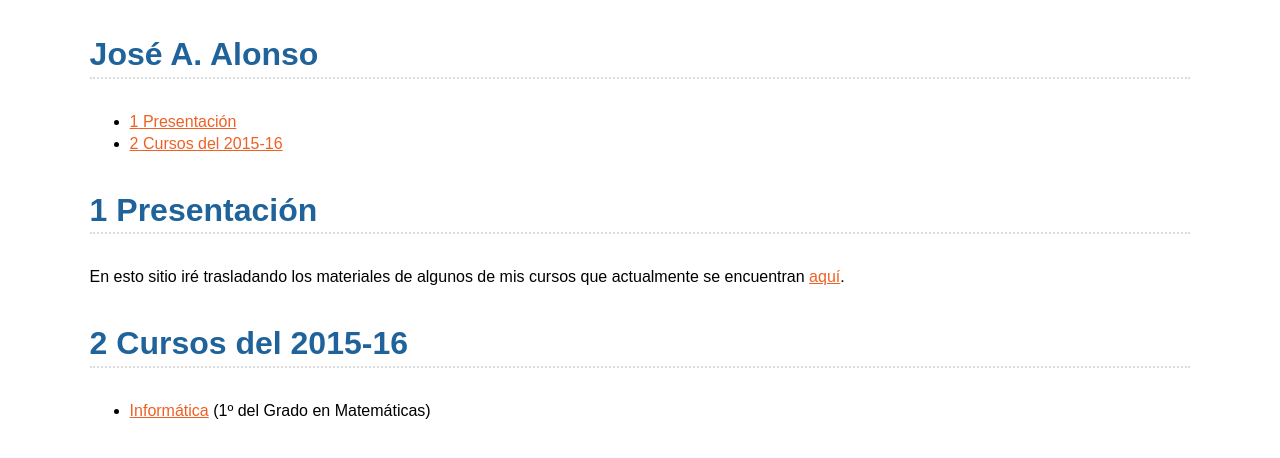
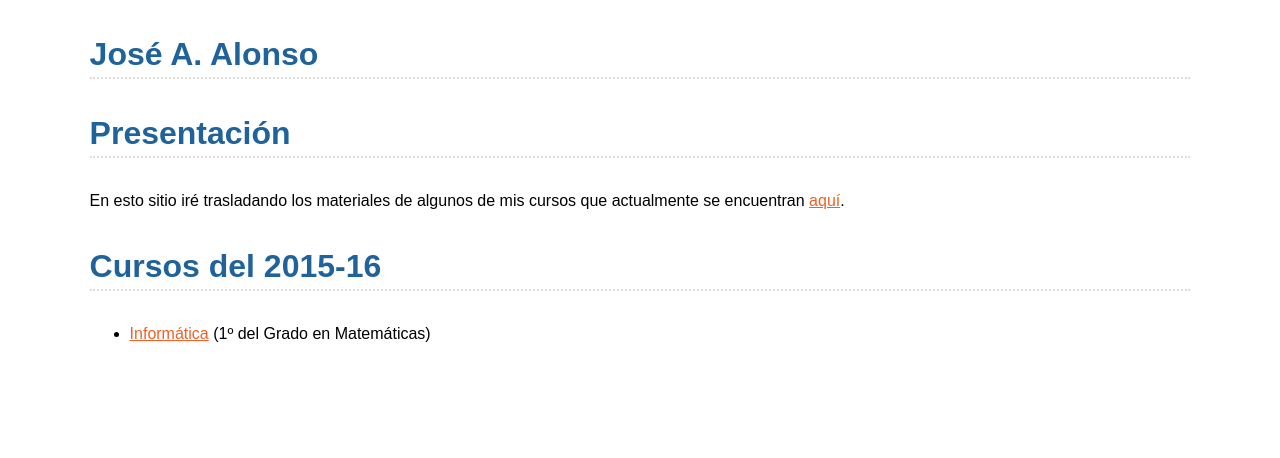
Before and after one commit to Jose-A-Alonso/Jose-A-Alonso.github.io, a plain HTML site: page index.html in a window 1280 px wide. Drawn offline with Linux system fonts and the light colour scheme.

Commit message:
Sin numeración de secciones.

```diff
--- a/index.html
+++ b/index.html
@@ -15,15 +15,9 @@
 <header>
 <h1 class="title">José A. Alonso</h1>
 </header>
-<nav id="TOC">
-<ul>
-<li><a href="#presentación"><span class="toc-section-number">1</span> Presentación</a></li>
-<li><a href="#cursos-del-2015-16"><span class="toc-section-number">2</span> Cursos del 2015-16</a></li>
-</ul>
-</nav>
-<h1 id="presentación"><span class="header-section-number">1</span> Presentación</h1>
+<h1 id="presentación">Presentación</h1>
 <p>En esto sitio iré trasladando los materiales de algunos de mis cursos que actualmente se encuentran <a href="http://www.cs.us.es/~jalonso">aquí</a>.</p>
-<h1 id="cursos-del-2015-16"><span class="header-section-number">2</span> Cursos del 2015-16</h1>
+<h1 id="cursos-del-2015-16">Cursos del 2015-16</h1>
 <ul>
 <li><a href="cursos/i1m-15">Informática</a> (1º del Grado en Matemáticas)</li>
 </ul>
```
Also changed, not shown: 1 other file.
